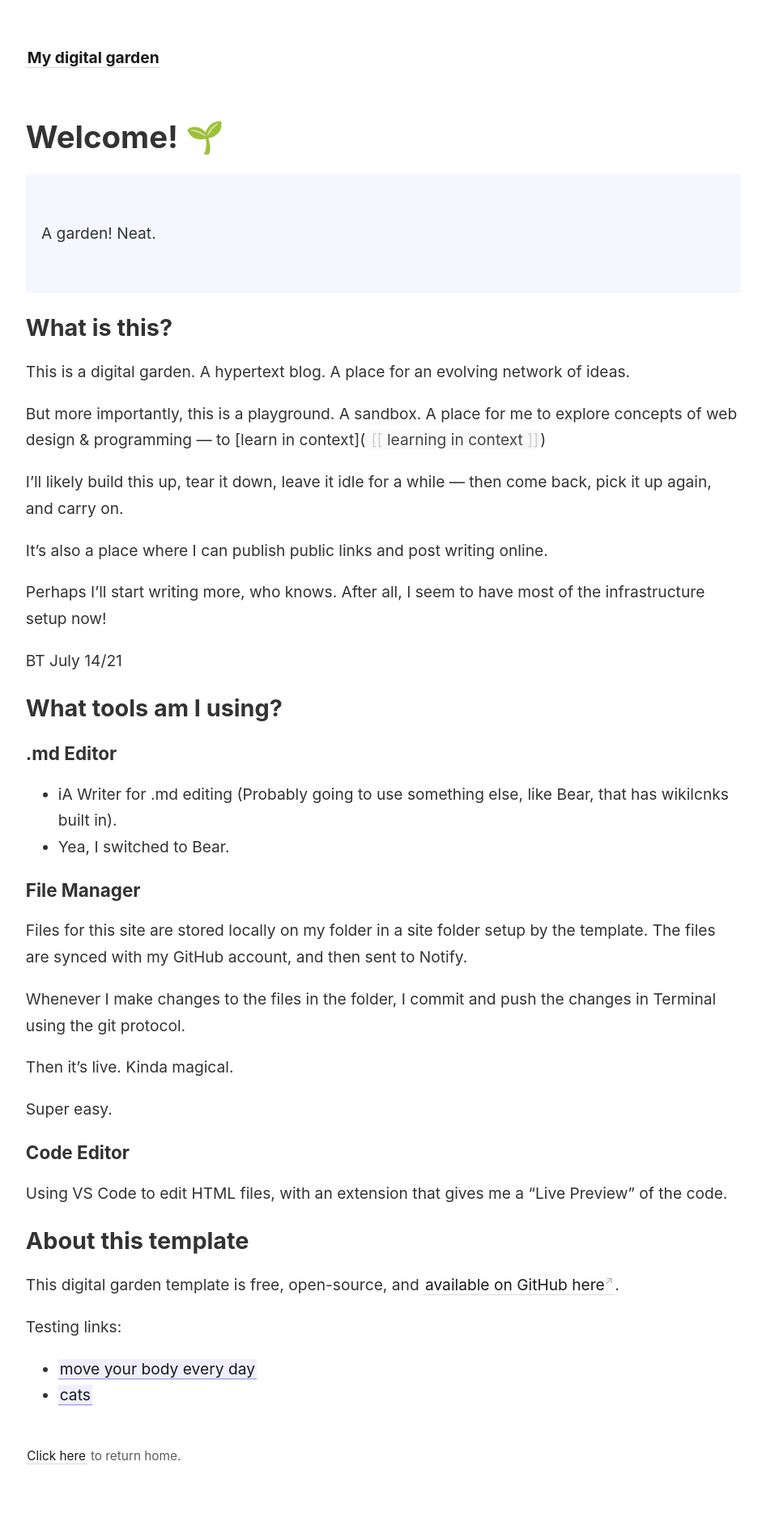
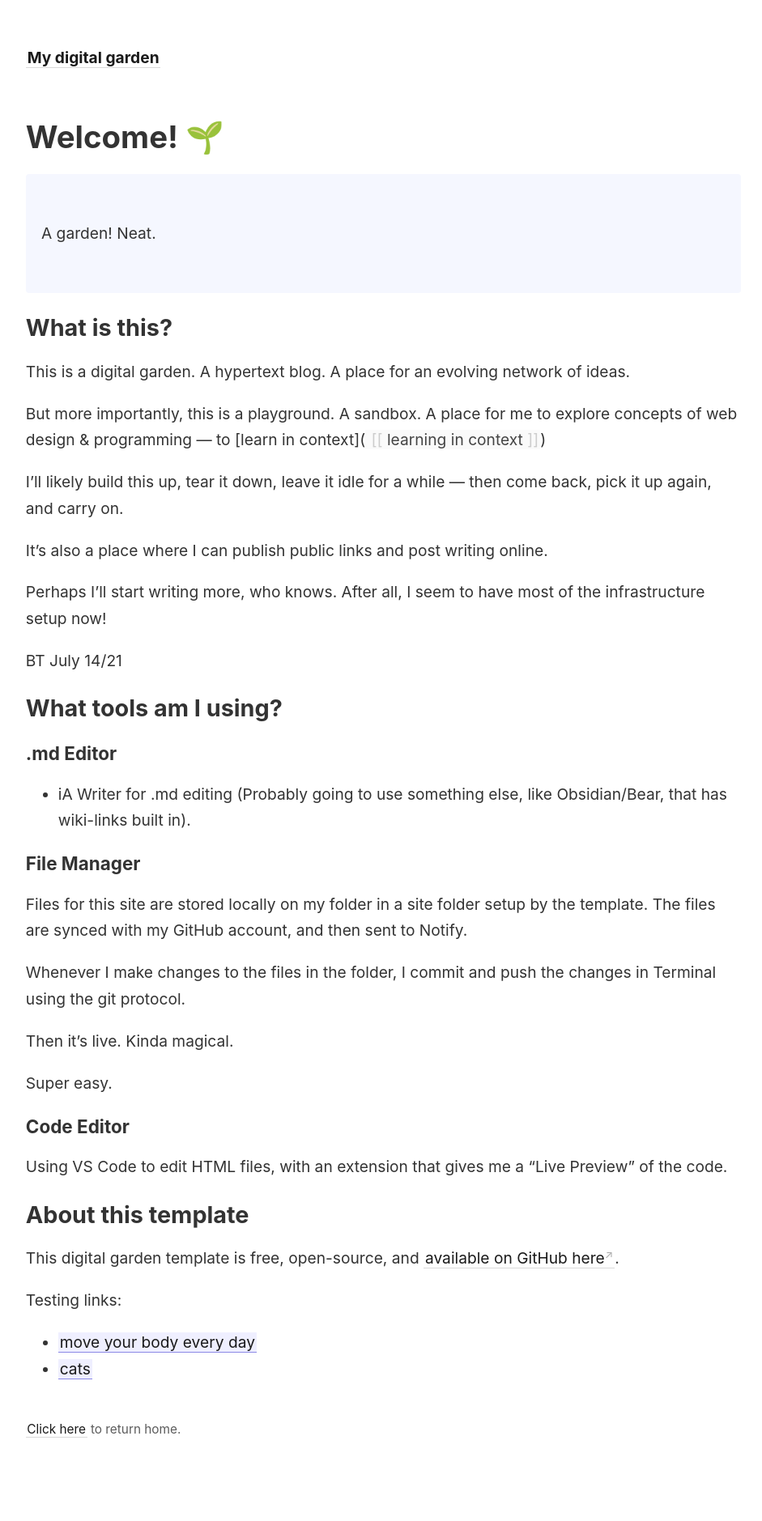
Before and after one commit to brandon-toner/brandontoner-jekyll-garden, a Jekyll site: the page built from _pages/index.md, in a window 1280 px wide. Shown: the whole page at 81% size, without its empty margins (45-986 px from the left). Built offline with Jekyll 4.4.1, drawn with Linux system fonts in a browser that asks for light colours; after the commit the page ends 1846 px from its top, so only the background shows below that.

Commit message:
Update content

```diff
--- a/_pages/index.md
+++ b/_pages/index.md
@@ -29,8 +29,7 @@ BT July 14/21
 
 ### .md Editor
 
-- iA Writer for .md editing (Probably going to use something else, like Bear, that has wikilcnks built in).
-- Yea, I switched to Bear.
+- iA Writer for .md editing (Probably going to use something else, like Obsidian/Bear, that has wiki-links built in).
 
 ### File Manager
 
```
